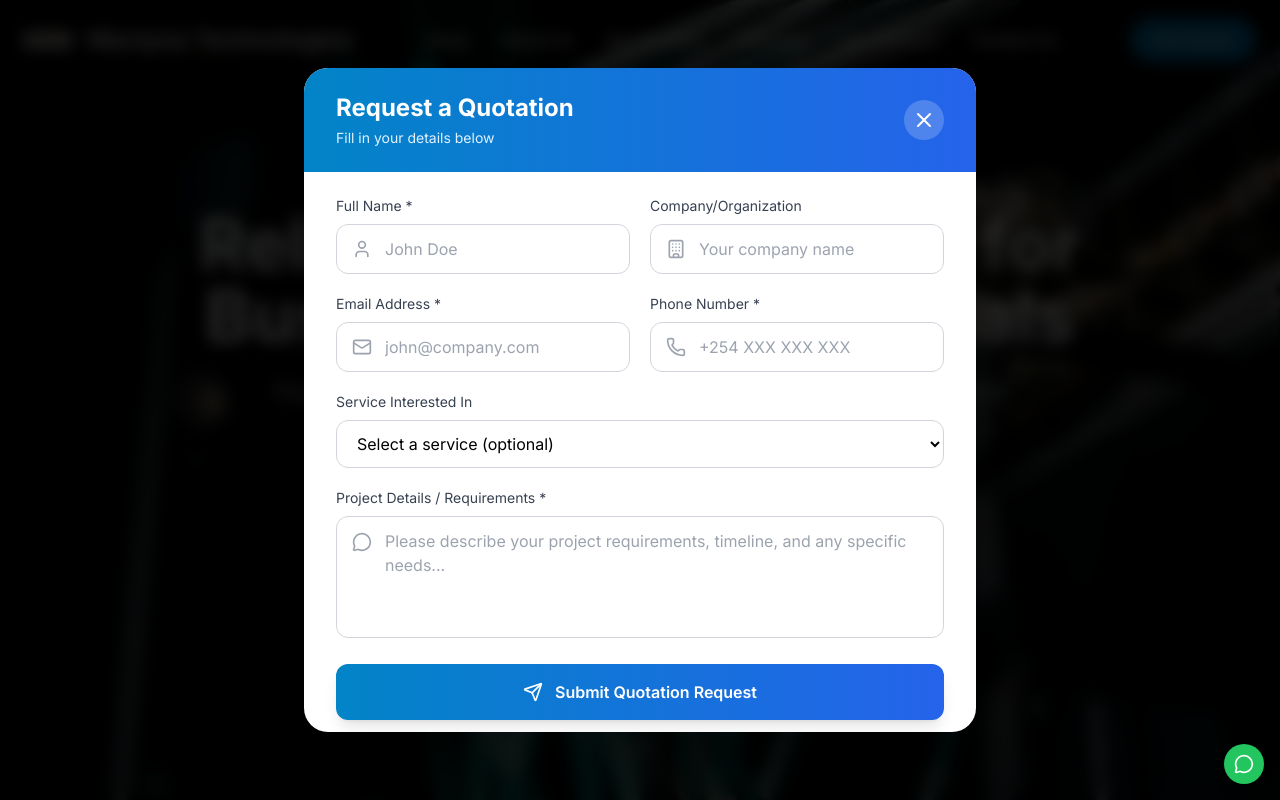
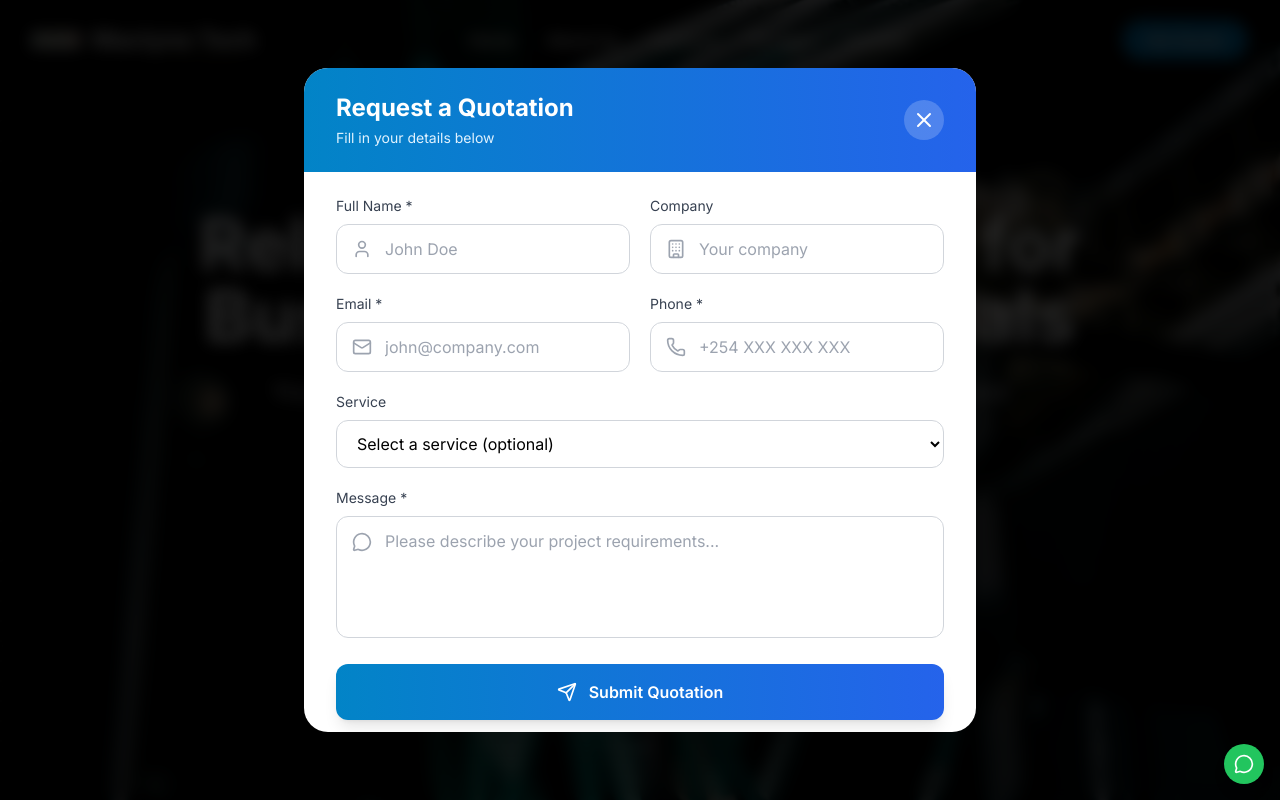
Before and after one commit to MacWachira/Maclyne_Technologies, a React (Vite) app: page / in a window 1280 px wide. Both pictures are taken after a click on the button "Get Quote". Shown: the top 800 px of the page. Built offline with nearby package versions, Linux system fonts and the light colour scheme.

Commit message:
Update Header.jsx

```diff
--- a/src/components/Header.jsx
+++ b/src/components/Header.jsx
@@ -1,6 +1,6 @@
 // src/components/Header.jsx
 import React, { useState, useEffect } from "react";
-import { X, Send, User, Mail, Phone, Building, MessageCircle, ArrowRight } from "lucide-react";
+import { X, Send, User, Mail, Phone, Building, MessageCircle, Menu } from "lucide-react";
 
 function Header() {
   const [isOpen, setIsOpen] = useState(false);
@@ -71,7 +71,7 @@ function Header() {
       if (response.ok) {
         setIsSubmitted(true);
 
-        const whatsappMessage = `QUOTATION REQUEST FROM HEADER%0A%0AName: ${formData.name}%0APhone: ${formData.phone}%0AEmail: ${formData.email}%0ACompany: ${formData.company || 'Not specified'}%0AService: ${formData.service || 'Not specified'}%0AMessage: ${formData.message.substring(0, 150)}...`;
+        const whatsappMessage = `QUOTATION REQUEST%0A%0AName: ${formData.name}%0APhone: ${formData.phone}%0AEmail: ${formData.email}%0ACompany: ${formData.company || 'Not specified'}%0AService: ${formData.service || 'Not specified'}%0AMessage: ${formData.message.substring(0, 150)}...`;
         const whatsappUrl = `https://wa.me/254711642342?text=${whatsappMessage}`;
         window.open(whatsappUrl, '_blank');
 
@@ -102,10 +102,9 @@ function Header() {
   const navItems = [
     { href: "#hero", label: "Home" },
     { href: "#about", label: "About Us" },
-    { href: "#services", label: "Our Services" },
-    { href: "#stats", label: "Statistics" },
-    { href: "#partners", label: "Our Partners" },
-    { href: "#contact", label: "Contact Us" },
+    { href: "#services", label: "Services" },
+    { href: "#partners", label: "Partners" },
+    { href: "#contact", label: "Contact" },
   ];
 
   return (
@@ -113,30 +112,31 @@ function Header() {
       <header className={`fixed top-0 left-0 w-full z-50 transition-all duration-300 ${
         scrolled
           ? 'bg-white/95 backdrop-blur-md shadow-lg py-2'
-          : 'bg-transparent py-4'
+          : 'bg-transparent py-3 md:py-4'
       }`}>
-        <div className="max-w-7xl mx-auto px-6 flex justify-between items-center">
+        <div className="w-full px-4 md:px-6 lg:px-8 flex justify-between items-center">
           {/* Logo + Company Name */}
-          <div className="flex items-center space-x-4">
+          <div className="flex items-center gap-2 md:gap-3 flex-shrink-0">
             <img
               src="/logo.PNG"
               alt="Maclyne Technologies Logo"
-              className="h-12 w-12 object-contain transition-transform duration-300 hover:scale-110"
+              className="h-8 md:h-10 lg:h-12 w-8 md:w-10 lg:w-12 object-contain transition-transform duration-300 hover:scale-110"
             />
-            <h1 className={`text-2xl font-bold transition-colors duration-300 ${
+            <h1 className={`text-sm md:text-lg lg:text-2xl font-bold transition-colors duration-300 leading-tight ${
               scrolled ? 'text-primary-600' : 'text-white'
             }`}>
-              Maclyne Technologies
+              <span className="hidden xs:inline">Maclyne Technologies</span>
+              <span className="xs:hidden">Maclyne Tech</span>
             </h1>
           </div>
 
           {/* Desktop Navigation */}
-          <nav className="hidden md:flex space-x-8">
+          <nav className="hidden lg:flex space-x-4 xl:space-x-8">
             {navItems.map((item) => (
               <a
                 key={item.href}
                 href={item.href}
-                className={`font-semibold transition-all duration-300 hover:text-primary-500 relative group ${
+                className={`font-semibold transition-all duration-300 hover:text-primary-500 relative group text-sm xl:text-base whitespace-nowrap ${
                   scrolled ? 'text-gray-700' : 'text-white'
                 }`}
               >
@@ -146,35 +146,36 @@ function Header() {
             ))}
           </nav>
 
-          {/* CTA Button - Now opens modal */}
+          {/* CTA Button */}
           <button
             onClick={openQuoteModal}
-            className="hidden md:block bg-primary-600 hover:bg-primary-700 text-white px-6 py-2.5 rounded-full font-semibold transition-all duration-300 transform hover:scale-105 shadow-lg hover:shadow-primary-500/25 cursor-pointer"
+            className="hidden lg:block bg-primary-600 hover:bg-primary-700 text-white px-4 xl:px-6 py-2 rounded-full font-semibold transition-all duration-300 transform hover:scale-105 shadow-lg hover:shadow-primary-500/25 cursor-pointer text-sm xl:text-base whitespace-nowrap"
           >
             Get Quote
           </button>
 
           {/* Mobile Menu Button */}
           <button
-            className={`md:hidden text-2xl transition-colors duration-300 ${
-              scrolled ? 'text-gray-700' : 'text-white'
+            className={`lg:hidden p-2 rounded-lg transition-colors duration-300 ${
+              scrolled ? 'text-gray-700 hover:bg-gray-100' : 'text-white hover:bg-white/10'
             }`}
             onClick={() => setIsOpen(!isOpen)}
+            aria-label="Toggle menu"
           >
-            {isOpen ? '✕' : '☰'}
+            <Menu className="w-6 h-6" />
           </button>
         </div>
 
         {/* Mobile Menu */}
-        <div className={`md:hidden transition-all duration-300 overflow-hidden ${
+        <div className={`lg:hidden transition-all duration-300 overflow-hidden ${
           isOpen ? 'max-h-96 opacity-100' : 'max-h-0 opacity-0'
         }`}>
-          <div className="bg-white/95 backdrop-blur-md py-4 px-6 space-y-4 shadow-lg">
+          <div className={`${scrolled ? 'bg-white' : 'bg-white/95 backdrop-blur-md'} shadow-lg py-4 px-4 space-y-2 border-t border-gray-100`}>
             {navItems.map((item) => (
               <a
                 key={item.href}
                 href={item.href}
-                className="block text-gray-700 font-semibold hover:text-primary-600 transition-colors duration-300 py-2"
+                className="block text-gray-700 font-semibold hover:text-primary-600 transition-colors duration-300 py-3 px-2 rounded-lg hover:bg-gray-50"
                 onClick={() => setIsOpen(false)}
               >
                 {item.label}
@@ -185,7 +186,7 @@ function Header() {
                 setIsOpen(false);
                 openQuoteModal();
               }}
-              className="w-full bg-primary-600 text-white text-center py-3 rounded-lg font-semibold transition-all duration-300 hover:bg-primary-700 cursor-pointer"
+              className="w-full bg-primary-600 text-white text-center py-3 rounded-lg font-semibold transition-all duration-300 hover:bg-primary-700 cursor-pointer mt-2"
             >
               Get Quote
             </button>
@@ -193,27 +194,25 @@ function Header() {
         </div>
       </header>
 
-      {/* Modal - Same as Contact and Services pages */}
+      {/* Modal */}
       {isModalOpen && (
         <div className="fixed inset-0 z-50 overflow-y-auto" style={{ backgroundColor: 'rgba(0, 0, 0, 0.85)', backdropFilter: 'blur(8px)' }}>
           <div className="min-h-screen px-4 py-8 flex items-center justify-center">
-            <div className="relative max-w-2xl w-full bg-white rounded-3xl shadow-2xl overflow-hidden">
-              {/* Modal Header */}
-              <div className="bg-gradient-to-r from-primary-600 to-blue-600 px-8 py-6 flex justify-between items-center">
+            <div className="relative max-w-2xl w-full bg-white rounded-3xl shadow-2xl overflow-hidden mx-4">
+              <div className="bg-gradient-to-r from-primary-600 to-blue-600 px-6 md:px-8 py-5 md:py-6 flex justify-between items-center">
                 <div>
-                  <h3 className="text-2xl font-bold text-white">Request a Quotation</h3>
-                  <p className="text-primary-100 text-sm mt-1">Fill in your details below</p>
+                  <h3 className="text-xl md:text-2xl font-bold text-white">Request a Quotation</h3>
+                  <p className="text-primary-100 text-xs md:text-sm mt-1">Fill in your details below</p>
                 </div>
                 <button
                   onClick={closeModal}
-                  className="w-10 h-10 bg-white/20 rounded-full flex items-center justify-center text-white hover:bg-white/30 transition-all duration-300 hover:scale-110"
+                  className="w-8 h-8 md:w-10 md:h-10 bg-white/20 rounded-full flex items-center justify-center text-white hover:bg-white/30 transition-all duration-300 hover:scale-110"
                 >
-                  <X className="w-6 h-6" />
+                  <X className="w-5 h-5 md:w-6 md:h-6" />
                 </button>
               </div>
 
-              {/* Modal Body */}
-              <div className="px-8 py-6 max-h-[70vh] overflow-y-auto">
+              <div className="px-6 md:px-8 py-6 max-h-[70vh] overflow-y-auto">
                 {isSubmitted ? (
                   <div className="text-center py-12">
                     <div className="w-16 h-16 bg-green-100 rounded-full flex items-center justify-center mx-auto mb-4">
@@ -223,16 +222,14 @@ function Header() {
                     <p className="text-green-700 mb-4">
                       Your quotation request has been submitted successfully.
                     </p>
-                    <p className="text-gray-600">
-                      We'll get back to you within 24 hours.
-                    </p>
+                    <p className="text-gray-600">We'll get back to you within 24 hours.</p>
                   </div>
                 ) : (
                   <form
                     onSubmit={handleSubmit}
                     action="https://formspree.io/f/xovkvbrn"
                     method="POST"
-                    className="space-y-5"
+                    className="space-y-4 md:space-y-5"
                   >
                     {submitError && (
                       <div className="p-4 bg-red-50 border border-red-200 rounded-xl text-red-700 text-sm">
@@ -240,79 +237,67 @@ function Header() {
                       </div>
                     )}
 
-                    <div className="grid md:grid-cols-2 gap-5">
+                    <div className="grid md:grid-cols-2 gap-4 md:gap-5">
                       <div className="space-y-2">
-                        <label htmlFor="header_name" className="block text-sm font-medium text-gray-700">
-                          Full Name *
-                        </label>
+                        <label className="block text-sm font-medium text-gray-700">Full Name *</label>
                         <div className="relative">
                           <User className="absolute left-4 top-1/2 transform -translate-y-1/2 w-5 h-5 text-gray-400" />
                           <input
-                            id="header_name"
                             type="text"
                             name="name"
                             required
                             value={formData.name}
                             onChange={handleChange}
-                            className="w-full pl-12 pr-4 py-3 border border-gray-300 rounded-xl focus:ring-2 focus:ring-primary-500 focus:border-primary-500 transition-all duration-300"
+                            className="w-full pl-12 pr-4 py-3 border border-gray-300 rounded-xl focus:ring-2 focus:ring-primary-500 focus:border-primary-500"
                             placeholder="John Doe"
                           />
                         </div>
                       </div>
 
                       <div className="space-y-2">
-                        <label htmlFor="header_company" className="block text-sm font-medium text-gray-700">
-                          Company/Organization
-                        </label>
+                        <label className="block text-sm font-medium text-gray-700">Company</label>
                         <div className="relative">
                           <Building className="absolute left-4 top-1/2 transform -translate-y-1/2 w-5 h-5 text-gray-400" />
                           <input
-                            id="header_company"
                             type="text"
                             name="company"
                             value={formData.company}
                             onChange={handleChange}
-                            className="w-full pl-12 pr-4 py-3 border border-gray-300 rounded-xl focus:ring-2 focus:ring-primary-500 focus:border-primary-500 transition-all duration-300"
-                            placeholder="Your company name"
+                            className="w-full pl-12 pr-4 py-3 border border-gray-300 rounded-xl focus:ring-2 focus:ring-primary-500 focus:border-primary-500"
+                            placeholder="Your company"
                           />
                         </div>
                       </div>
                     </div>
 
-                    <div className="grid md:grid-cols-2 gap-5">
+                    <div className="grid md:grid-cols-2 gap-4 md:gap-5">
                       <div className="space-y-2">
-                        <label htmlFor="header_email" className="block text-sm font-medium text-gray-700">
-                          Email Address *
-                        </label>
+                        <label className="block text-sm font-medium text-gray-700">Email *</label>
                         <div className="relative">
                           <Mail className="absolute left-4 top-1/2 transform -translate-y-1/2 w-5 h-5 text-gray-400" />
                           <input
-                            id="header_email"
                             type="email"
                             name="email"
                             required
                             value={formData.email}
                             onChange={handleChange}
-                            className="w-full pl-12 pr-4 py-3 border border-gray-300 rounded-xl focus:ring-2 focus:ring-primary-500 focus:border-primary-500 transition-all duration-300"
+                            className="w-full pl-12 pr-4 py-3 border border-gray-300 rounded-xl focus:ring-2 focus:ring-primary-500 focus:border-primary-500"
                             placeholder="john@company.com"
                           />
                         </div>
                       </div>
 
                       <div className="space-y-2">
-                        <label htmlFor="header_phone" className="block text-sm font-medium text-gray-700">
-                          Phone Number *
-                        </label>
+                        <label className="block text-sm font-medium text-gray-700">Phone *</label>
                         <div className="relative">
                           <Phone className="absolute left-4 top-1/2 transform -translate-y-1/2 w-5 h-5 text-gray-400" />
                           <input
-                            id="header_phone"
                             type="tel"
                             name="phone"
                             required
                             value={formData.phone}
                             onChange={handleChange}
-                            className="w-full pl-12 pr-4 py-3 border border-gray-300 rounded-xl focus:ring-2 focus:ring-primary-500 focus:border-primary-500 transition-all duration-300"
+                            className="w-full pl-12 pr-4 py-3 border border-gray-300 rounded-xl focus:ring-2 focus:ring-primary-500 focus:border-primary-500"
                             placeholder="+254 XXX XXX XXX"
                           />
                         </div>
@@ -320,15 +305,12 @@ function Header() {
                     </div>
 
                     <div className="space-y-2">
-                      <label htmlFor="header_service" className="block text-sm font-medium text-gray-700">
-                        Service Interested In
-                      </label>
+                      <label className="block text-sm font-medium text-gray-700">Service</label>
                       <select
-                        id="header_service"
                         name="service"
                         value={formData.service}
                         onChange={handleChange}
-                        className="w-full px-4 py-3 border border-gray-300 rounded-xl focus:ring-2 focus:ring-primary-500 focus:border-primary-500 transition-all duration-300 bg-white"
+                        className="w-full px-4 py-3 border border-gray-300 rounded-xl focus:ring-2 focus:ring-primary-500 focus:border-primary-500 bg-white"
                       >
                         <option value="">Select a service (optional)</option>
                         <option value="computer-sales">Computer Sales</option>
@@ -339,27 +321,21 @@ function Header() {
                         <option value="cybersecurity">Cybersecurity</option>
                         <option value="web-development">Website Development</option>
                         <option value="software-development">Custom Software Development</option>
-                        <option value="data-backup">Data Backup & Recovery</option>
-                        <option value="server-management">Server Installation & Management</option>
-                        <option value="it-training">IT Training & Support</option>
                       </select>
                     </div>
 
                     <div className="space-y-2">
-                      <label htmlFor="header_message" className="block text-sm font-medium text-gray-700">
-                        Project Details / Requirements *
-                      </label>
+                      <label className="block text-sm font-medium text-gray-700">Message *</label>
                       <div className="relative">
                         <MessageCircle className="absolute left-4 top-4 w-5 h-5 text-gray-400" />
                         <textarea
-                          id="header_message"
                           name="message"
                           required
                           rows={4}
                           value={formData.message}
                           onChange={handleChange}
-                          className="w-full pl-12 pr-4 py-3 border border-gray-300 rounded-xl focus:ring-2 focus:ring-primary-500 focus:border-primary-500 transition-all duration-300 resize-none"
-                          placeholder="Please describe your project requirements, timeline, and any specific needs..."
+                          className="w-full pl-12 pr-4 py-3 border border-gray-300 rounded-xl focus:ring-2 focus:ring-primary-500 focus:border-primary-500 resize-none"
+                          placeholder="Please describe your project requirements..."
                         />
                       </div>
                     </div>
@@ -377,7 +353,7 @@ function Header() {
                       ) : (
                         <>
                           <Send className="w-5 h-5" />
-                          <span>Submit Quotation Request</span>
+                          <span>Submit Quotation</span>
                         </>
                       )}
                     </button>
```
